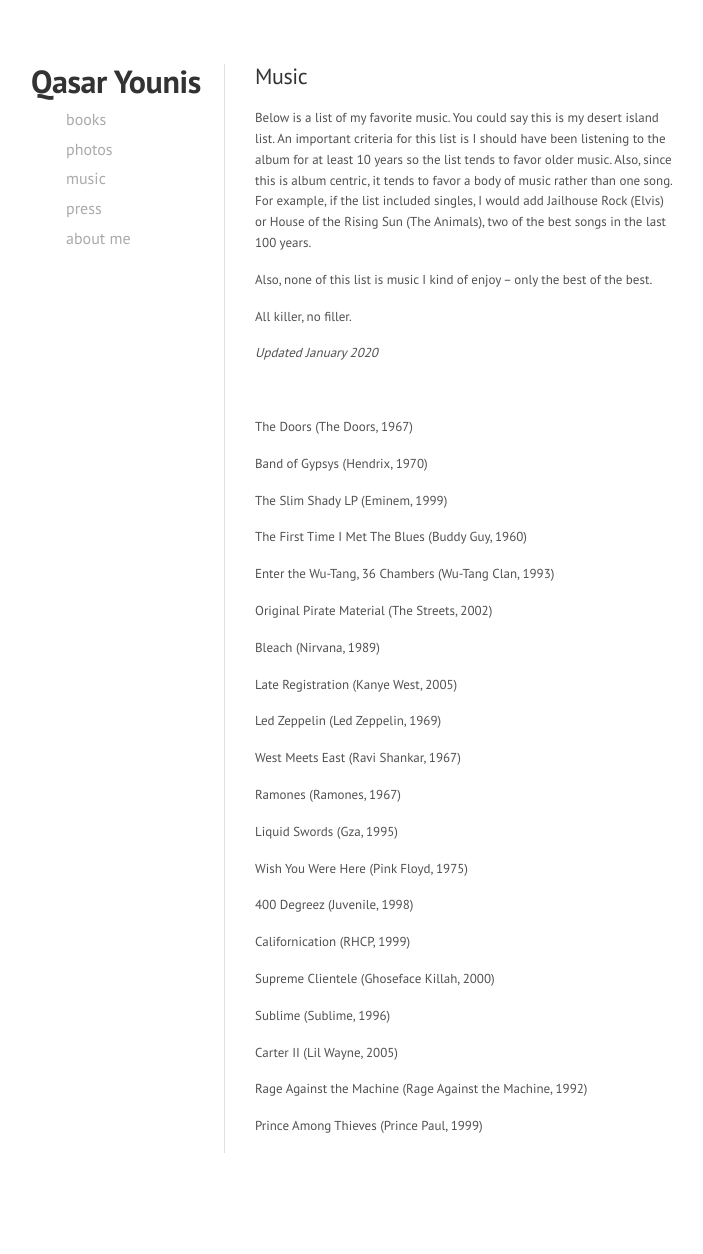
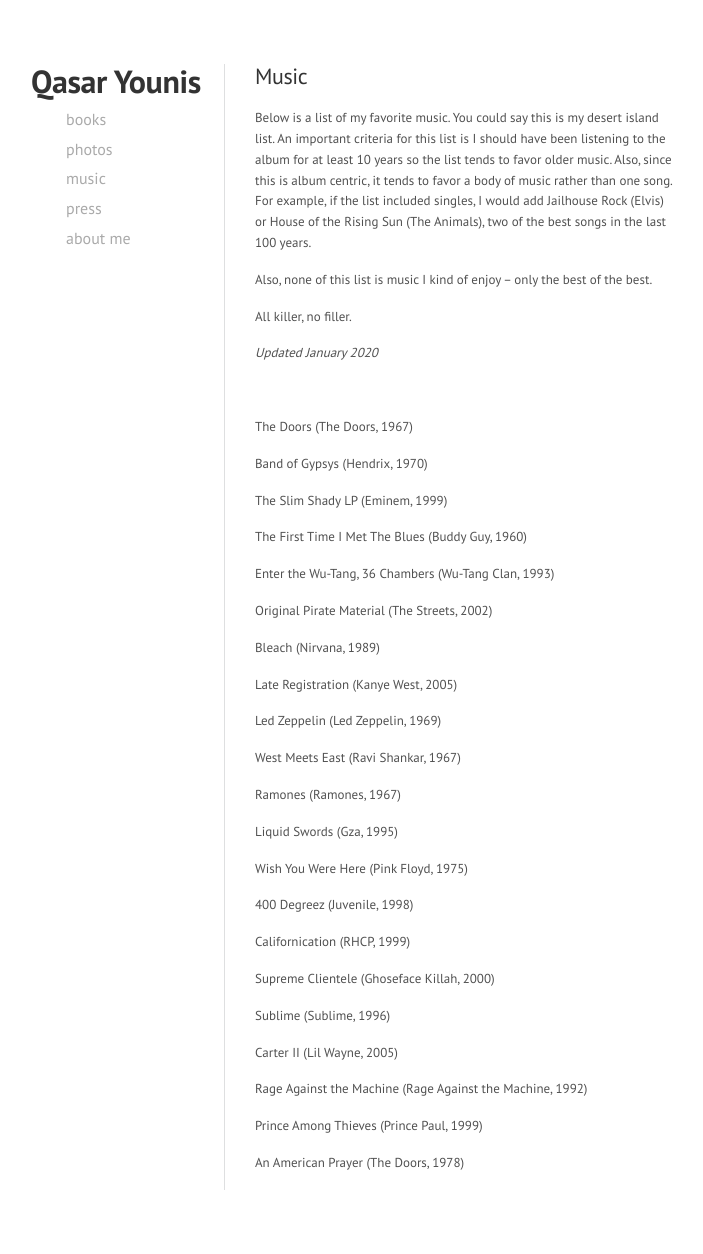
Before and after one commit to qasar/qasar.github.io, a Jekyll site: the page built from music.md, in a window 1280 px wide. Shown: the whole page, without its empty margins (35-738 px from the left). Built offline with Jekyll 4.4.1, drawn with Linux system fonts in a browser that asks for light colours; before the commit the page ends 1217 px from its top, so only the background shows below that.

Commit message:
Update music.md

```diff
--- a/music.md
+++ b/music.md
@@ -53,3 +53,5 @@
 Rage Against the Machine (Rage Against the Machine, 1992)
 
 Prince Among Thieves (Prince Paul, 1999)
+
+An American Prayer (The Doors, 1978)
```
